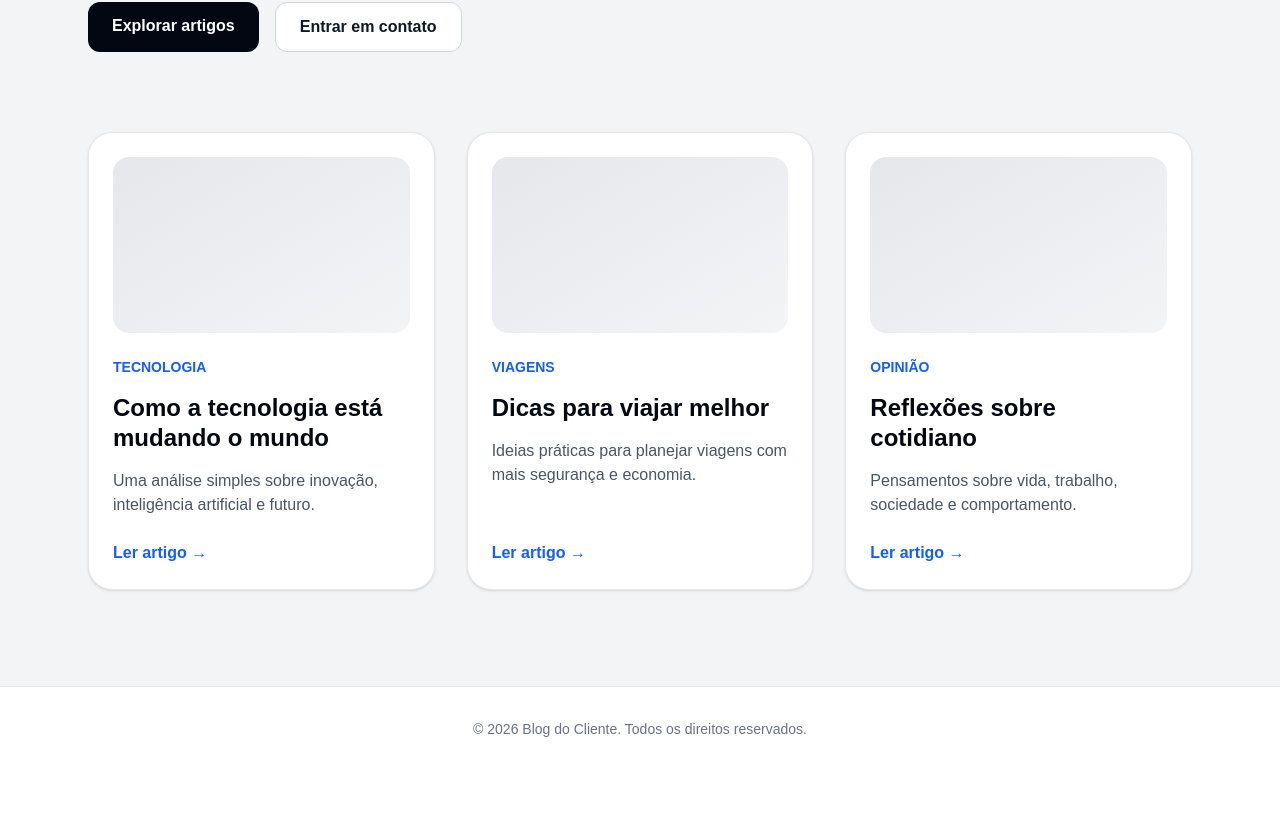
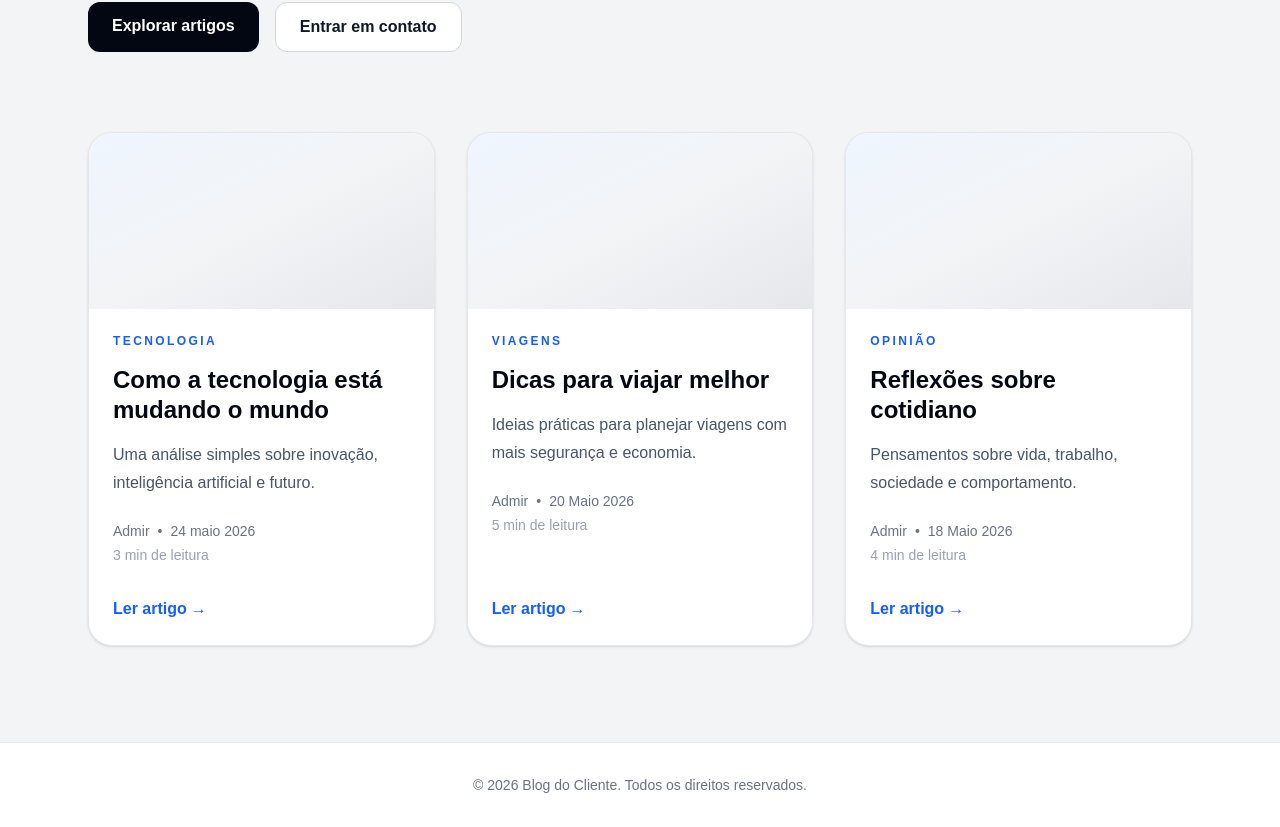
Before and after one commit to Sluquinhas/blog-cliente, a Next.js app: page / in a window 1280 px wide. Shown: the part 568-1395 px from the top of the page. Before the commit the page ends 1339 px from the top, so only its background shows below. Built offline with nearby package versions, Linux system fonts and the light colour scheme.

Commit message:
cards mais profissionais e estrutura dos artigos

```diff
--- a/app/components/ArticleCard.tsx
+++ b/app/components/ArticleCard.tsx
@@ -5,6 +5,9 @@ type Props = {
   resumo: string;
   categoria: string;
   slug: string;
+  autor: string;
+  data: string;
+  tempoLeitura: string;
 };
 
 export default function ArticleCard({
@@ -12,27 +15,44 @@ export default function ArticleCard({
   resumo,
   categoria,
   slug,
+  autor,
+  data,
+  tempoLeitura,
 }: Props) {
   return (
-    <article className="group flex h-full flex-col overflow-hidden rounded-3xl border border-gray-200 bg-white p-6 shadow-sm transition hover:-translate-y-1 hover:shadow-xl">
-      <div className="h-44 rounded-2xl bg-gradient-to-br from-gray-200 to-gray-100 transition group-hover:scale-[1.02]"></div>
+    <article className="group flex h-full flex-col overflow-hidden rounded-3xl border border-gray-200 bg-white shadow-sm transition duration-300 hover:-translate-y-2 hover:shadow-2xl">
+      <div className="h-44 bg-gradient-to-br from-blue-50 via-gray-100 to-gray-200" />
 
-      <p className="mt-6 text-sm font-semibold uppercase text-blue-600">
+      <div className="flex flex-1 flex-col p-6">
+        <p className="text-xs font-bold uppercase tracking-[0.2em] text-blue-600">
           {categoria}
         </p>
 
-      <h3 className="mt-4 text-2xl font-bold leading-tight text-gray-950">
+        <h3 className="mt-4 text-2xl font-black leading-tight text-gray-950">
           {titulo}
         </h3>
 
-      <p className="mt-4 text-gray-600">{resumo}</p>
+        <p className="mt-4 leading-7 text-gray-600">
+          {resumo}
+        </p>
+
+        <div className="mt-6 flex items-center gap-2 text-sm text-gray-500">
+          <span>{autor}</span>
+          <span>•</span>
+          <span>{data}</span>
+        </div>
+
+        <p className="mt-1 text-sm text-gray-400">
+          {tempoLeitura}
+        </p>
 
         <Link
           href={`/artigos/${slug}`}
-        className="mt-auto inline-block pt-6 font-semibold text-blue-600"
+          className="mt-auto inline-flex items-center pt-8 font-bold text-blue-600 transition hover:gap-2 hover:text-blue-700"
         >
-        Ler artigo →
+          Ler artigo <span className="ml-1">→</span>
         </Link>
+      </div>
     </article>
   );
 }
--- a/app/data/artigos.ts
+++ b/app/data/artigos.ts
@@ -4,8 +4,11 @@ export const artigos = [
     titulo: "Como a tecnologia está mudando o mundo",
     resumo: "Uma análise simples sobre inovação, inteligência artificial e futuro.",
     categoria: "tecnologia",
+    autor: "Admir",
+    data: "24 maio 2026",
+    tempoLeitura: "3 min de leitura",
     conteudo:
-      "A tecnologia vem transformando empresas, cidades e a forma como as pessoas vivem no dia a dia.",
+    "A tecnologia vem transformando empresas, cidades e a forma como as pessoas vivem no dia a dia. Inteligência artificial, automação e computação em nuvem estão mudando completamente o mercado moderno.",
   },
 
   {
@@ -13,6 +16,9 @@ export const artigos = [
     titulo: "Dicas para viajar melhor",
     resumo: "Ideias práticas para planejar viagens com mais segurança e economia.",
     categoria: "viagens",
+    autor: "Admir",
+    data: "20 Maio 2026",
+    tempoLeitura: "5 min de leitura",
     conteudo:
       "Viajar bem não significa gastar muito. Planejamento faz toda diferença.",
   },
@@ -22,6 +28,9 @@ export const artigos = [
     titulo: "Reflexões sobre cotidiano",
     resumo: "Pensamentos sobre vida, trabalho, sociedade e comportamento.",
     categoria: "Opinião",
+    autor: "Admir",
+    data: "18 Maio 2026",
+    tempoLeitura: "4 min de leitura",
     conteudo:
       "O cotidiano moderno muda rapidamente e exige adaptação constante.",
   },
--- a/app/page.tsx
+++ b/app/page.tsx
@@ -53,6 +53,9 @@ export default function Home() {
             resumo={artigo.resumo}
             categoria={artigo.categoria}
             slug={artigo.slug}
+            autor={artigo.autor}
+            data={artigo.data}
+            tempoLeitura={artigo.tempoLeitura}
           />
         ))}
       </section>
```
Also changed, not shown: 1 other file (tests, documents, lock files or other folders). Lines whose indentation alone changed are shown as unchanged.
